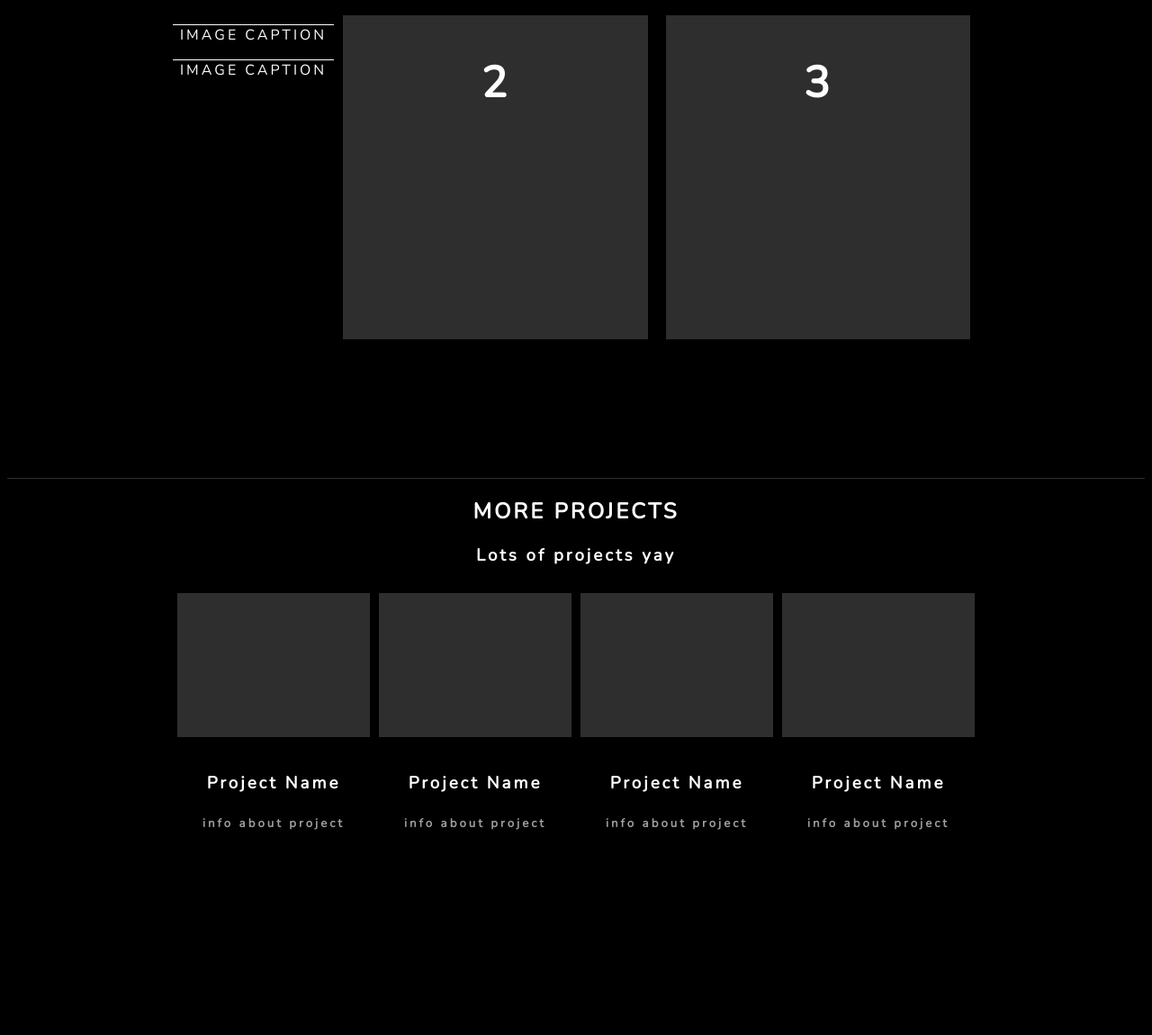
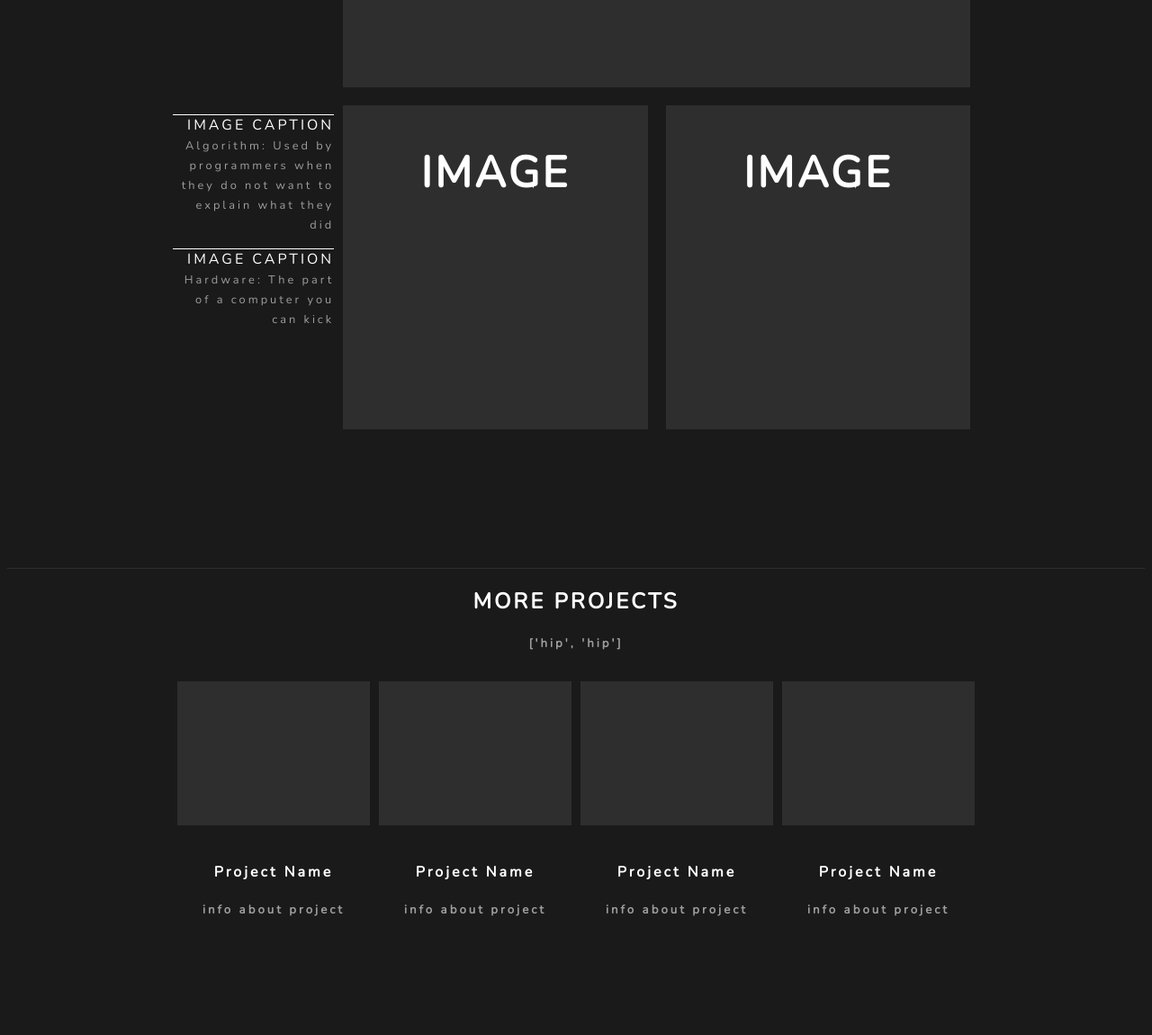
Before and after one commit to grmillsy1/tech_test_deloitte, a website: page views/index.html in a window 1280 px wide. Shown: the part 4231-5381 px from the top of the page at 90% size. Drawn offline with nearby package versions, Linux system fonts and the light colour scheme.

Commit message:
added formatting to section three

```diff
--- a/public/stylesheets/style.css
+++ b/public/stylesheets/style.css
@@ -1,5 +1,5 @@
 body {
-  background-color: black;
+  background-color: #1a1a1a;
     font-family: 'Nunito', sans-serif;
     letter-spacing: 3px;
     color: white;
@@ -39,7 +39,7 @@ h5 {
     margin: 50px 0;
 }
 
-#blurb_title {
+.main_title {
     font-size: 4em;
     letter-spacing: 8px;
 }
@@ -158,6 +158,12 @@ h5 {
 .caption_wrapper {
     width: 20%;
     height: 100%;
+    text-align: right !important;
+}
+
+.caption_content {
+    color: #9e9e9e;
+    font-size: 0.8em;
 }
 
 .caption_wrapper p:first-of-type{
--- a/views/index.html
+++ b/views/index.html
@@ -20,12 +20,12 @@
             </div>
             <div id="first_text_wrapper">
                 <div id="large_blurb">
-                    <h1  id="blurb_title"> PROJECT NAME </h1>
+                    <h1  class="main_title"> PROJECT NAME </h1>
                     <h5> SERVICE OFFERING <i> for </i> CLIENT NAME </h5>
                     <h5> Q. Why do Java programmers have to wear glasses? <br> A. Because they don't C#</h5>
                     <button> VISIT SITE </button>
                 </div>
-            </div>g
+            </div>
             <div class="second_image_wrapper">
                 <div class="large_image">
                     <p> Image <p>
@@ -56,22 +56,31 @@
         </section>
         <section>
             <div class="more_layouts_image">
-                <h1> MORE LAYOUTS </h1>
+                <h1 class="main_title"> MORE LAYOUTS </h1>
                 <div class="large_image"> <p> Image <p>  </div>
                 <div class="small_blurb">
                     <h1> BLURB </h1>
-                    <h4> BLAGHKJDLSKFDJALDSKFJASDLJK </h4>
+                    <h5> Q. What is the object-orientated way to become wealthy? <br> A. Inheritance</h5>
                 </div>
                 <div class="second_flex_wrapper">
                     <ul class="flex_image_container with_blurb">
-                        <li class="flex-image large">1</li>
-                        <li class="flex-image small">2</li>
-                        <li class="flex-image small">3</li>
+                        <li class="flex-image large">IMAGE</li>
+                        <li class="flex-image small">IMAGE</li>
+                        <li class="flex-image small">IMAGE</li>
                     </ul>
                     <div class="caption_wrapper">
-                        <p> IMAGE CAPTION </p>
-                        <p> IMAGE CAPTION </p>
-                        <p> IMAGE CAPTION </p>
+                        <p>
+                        <span> IMAGE CAPTION </span>
+                        <span class="caption_content"> Programmer: A machine that turns coffee into code </span>
+                        </p>
+                        <p>
+                        <span> IMAGE CAPTION </span>
+                        <span class="caption_content"> Algorithm: Used by programmers when they do not want to explain what they did</span>
+                        </p>
+                        <p>
+                        <span> IMAGE CAPTION </span>
+                        <span class="caption_content"> Hardware: The part of a computer you can kick </span>
+                        </p>
                     </div>
                 </div>
             </div>
@@ -79,7 +88,7 @@
         <section>
             <div class="more_projects_wrapper">
                 <h1> MORE PROJECTS </h1>
-                <h3> Lots of projects yay</h3>
+                <h5> ['hip', 'hip']</h5>
                 <div class="third_flex_wrapper">
                     <ul class="flex_cubes_container">
                         <li class="flex-cube"><p></p> </li>
@@ -87,19 +96,19 @@
                         <li class="flex-cube"> <p></p></li>
                         <li class="flex-cube"> <p></p></li>
                         <li class="flex-cube with_text">
-                            <h3> Project Name</h3>
+                            <h4> Project Name</h4>
                             <h5> info about project </h5>
                         </li>
                         <li class="flex-cube with_text">
-                            <h3> Project Name</h3>
+                            <h4> Project Name</h4>
                             <h5> info about project </h5>
                         </li>
                         <li class="flex-cube with_text">
-                            <h3> Project Name</h3>
+                            <h4> Project Name</h4>
                             <h5> info about project </h5>
                         </li>
                         <li class="flex-cube with_text">
-                            <h3> Project Name</h3>
+                            <h4> Project Name</h4>
                             <h5> info about project </h5>
                         </li>
                     </ul>
```
